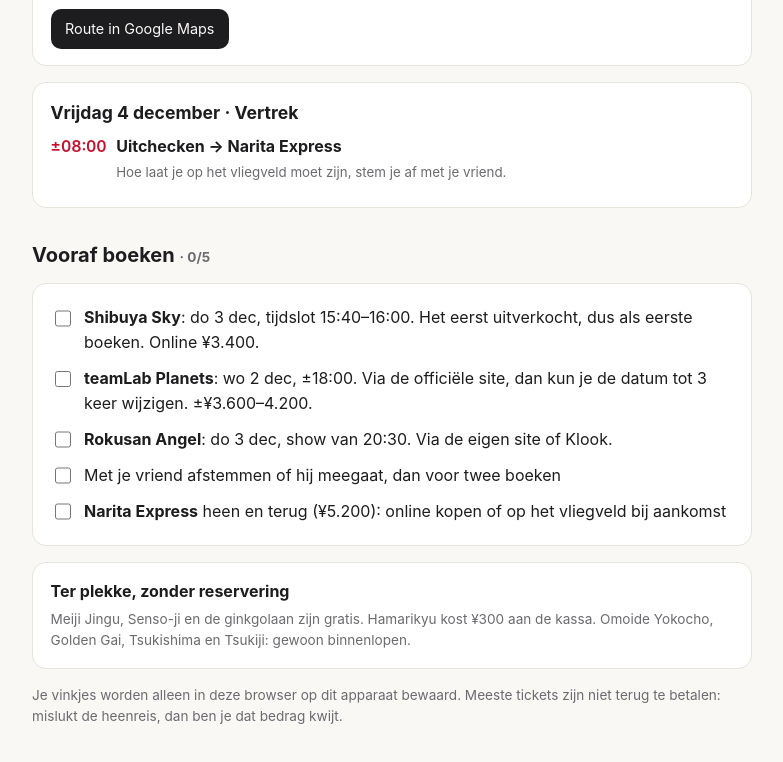
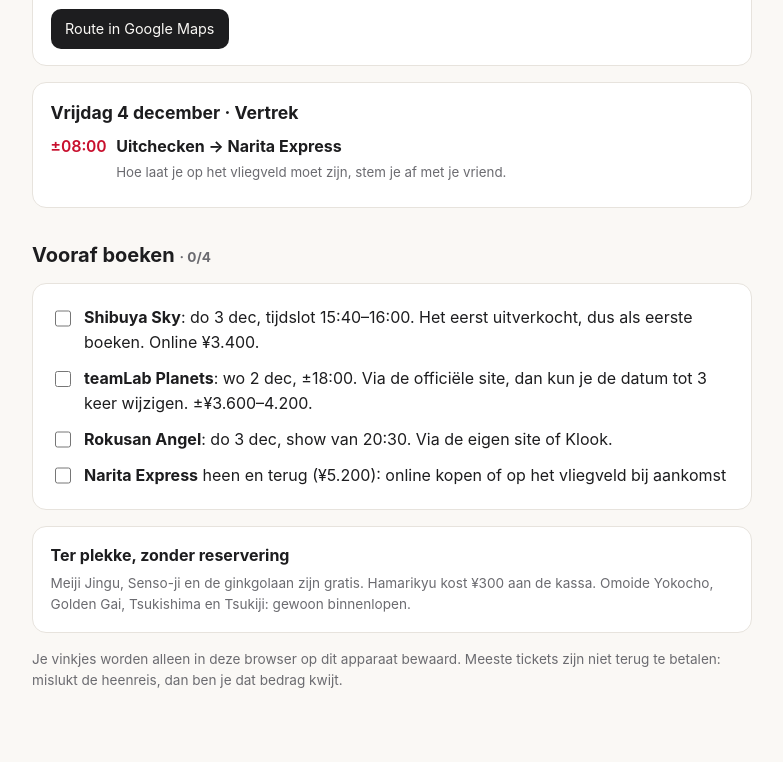
Before and after one commit to ndefeijter/japan, a plain HTML site: page index.html in a window 1280 px wide. Shown: the part 1982-2744 px from the top of the page, without its empty margins (248-1031 px from the left). Drawn offline with Linux system fonts and the light colour scheme.

Commit message:
Remove 'afstemmen met vriend' from booking checklist
Co-Authored-By: Claude Opus 5.5 <noreply@anthropic.com>
Claude-Session: https://claude.ai/code/session_01R3ikkUmq7GUwGnQdWbUGbt

```diff
--- a/index.html
+++ b/index.html
@@ -122,7 +122,6 @@
     <label><input type="checkbox" data-id="shibuya"><span><b>Shibuya Sky</b>: do 3 dec, tijdslot 15:40–16:00. Het eerst uitverkocht, dus als eerste boeken. Online ¥3.400.</span></label>
     <label><input type="checkbox" data-id="teamlab"><span><b>teamLab Planets</b>: wo 2 dec, ±18:00. Via de officiële site, dan kun je de datum tot 3 keer wijzigen. ±¥3.600–4.200.</span></label>
     <label><input type="checkbox" data-id="rokusan"><span><b>Rokusan Angel</b>: do 3 dec, show van 20:30. Via de eigen site of Klook.</span></label>
-    <label><input type="checkbox" data-id="samen"><span>Met je vriend afstemmen of hij meegaat, dan voor twee boeken</span></label>
     <label><input type="checkbox" data-id="nex"><span><b>Narita Express</b> heen en terug (¥5.200): online kopen of op het vliegveld bij aankomst</span></label>
   </div>
   <div class="card">
```
